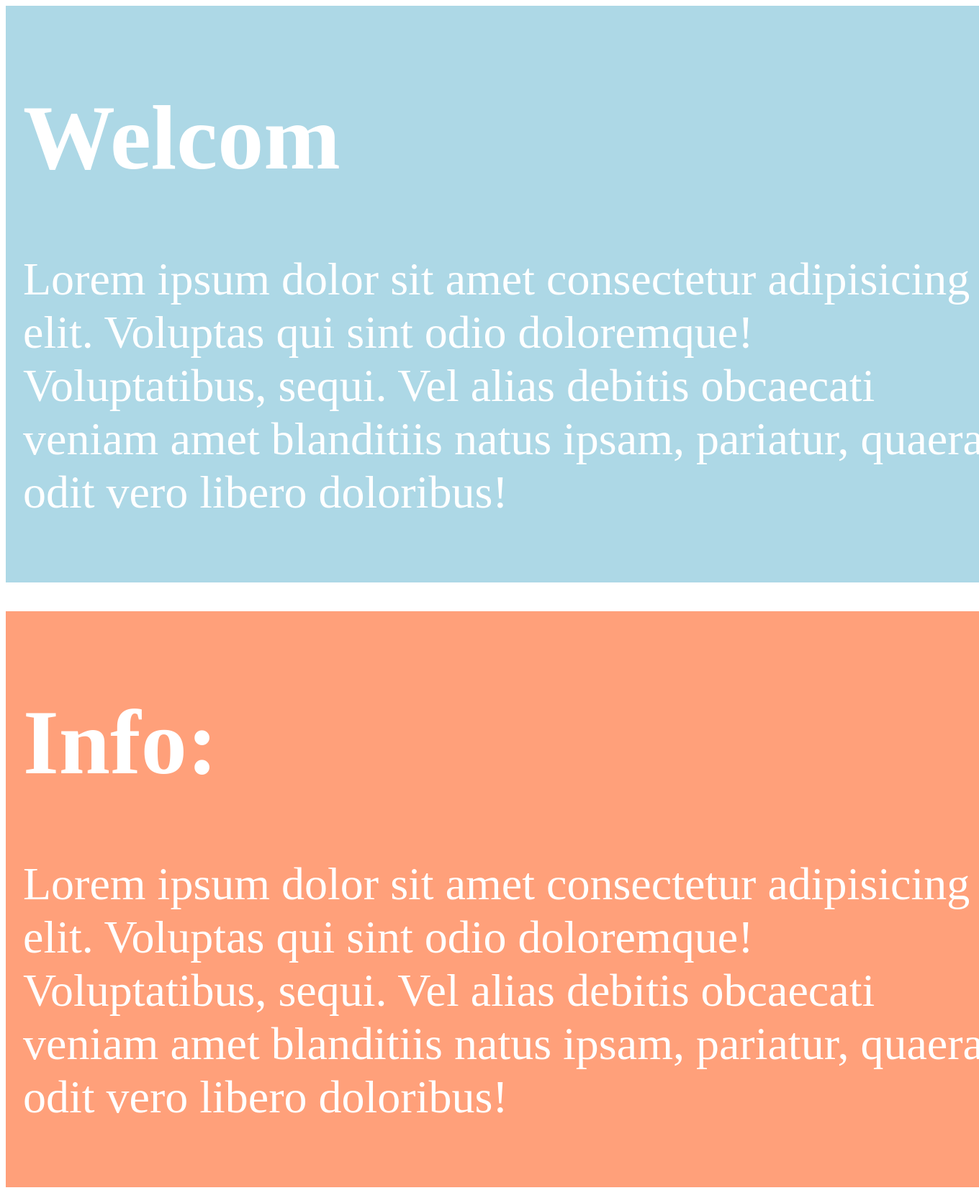
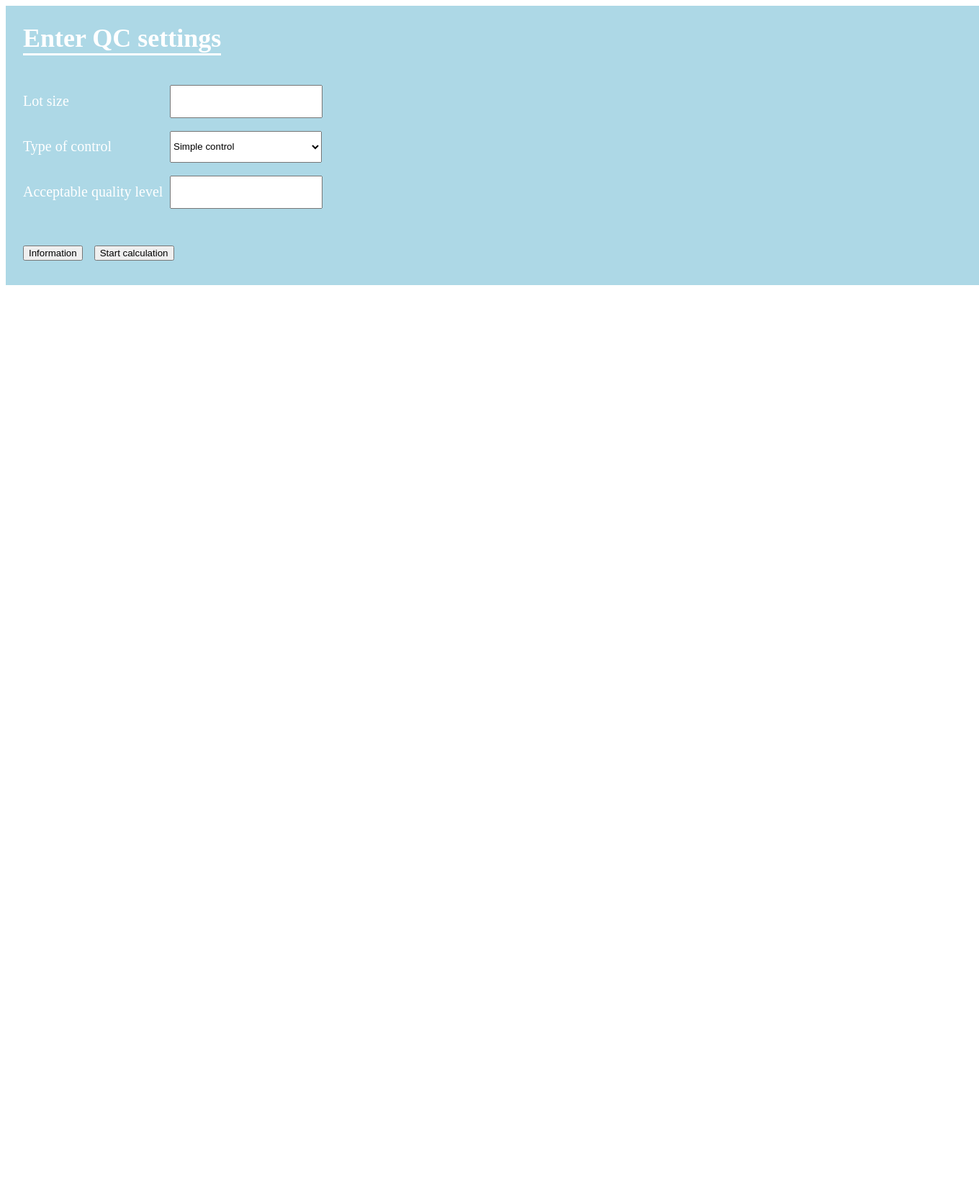
Before and after one commit to ircos-team/kick_off, a Django app: template Erpone/Software/users/templates/users/home.html in a window 1360 px wide; the page is wider, and only the part inside the window is pictured. Shown: that part at 72% size. After the commit the page ends 396 px from the top of that part, so only its background shows below. Run offline with Django 3.2, Linux system fonts and the light colour scheme; the template is opened without the code that fills it, so the values that code supplies are empty.

Commit message:
first input form

```diff
--- a/Erpone/Software/Erpone/urls.py
+++ b/Erpone/Software/Erpone/urls.py
@@ -17,6 +17,6 @@ from django.contrib import admin
 from django.urls import path, include
 
 urlpatterns = [
-    path('users/', include('users.urls')),
+    path('', include('users.urls')),
     path('admin/', admin.site.urls),
 ]
--- a/Erpone/Software/users/static/users/home.css
+++ b/Erpone/Software/users/static/users/home.css
@@ -12,6 +12,27 @@
     color: white;
     padding: 3vh;
 }
+.welcom_c p  {
+   font-size: 1.25rem;
+   width: 15vw;
+}
+.welcom_c h2  {
+    font-size: 2.25rem;
+    padding: 0;
+    margin: 0 0 4vh 0;
+    border-bottom: solid;
+    width: fit-content;
+ }
+
+ .welcom_c input  {
+    width: 15vw;
+    height: 5vh;
+ }
+ .welcom_c select {
+    width: 15.5vw;
+    height: 5.5vh;
+ }
+
 .info_c{
     height: fit-content;
     width: 100vw;
--- a/Erpone/Software/users/templates/users/home.html
+++ b/Erpone/Software/users/templates/users/home.html
@@ -10,15 +10,28 @@
 <body>
     <div class="all_container">
 
+
         <div class="welcom_c">
-            <h1>Welcom</h1>
-            <p>Lorem ipsum dolor sit amet consectetur adipisicing elit. Voluptas qui sint odio doloremque! Voluptatibus, sequi. Vel alias debitis obcaecati veniam amet blanditiis natus ipsam, pariatur, quaerat odit vero libero doloribus!</p>
+            <h2>Enter QC settings</h2>
+            <div style="display: flex; align-items: center;">
+                <p>Lot size</p>
+                <input type="number">
+            </div>
+            <div style="display: flex; align-items: center;">
+                <p>Type of control</p>
+                <select name="type" id="type">
+                    <option value="simple">Simple control</option>
+                    <option value="double">Double control</option>
+                </select>
+            </div>
+            <div style="display: flex;  align-items: center;">
+                <p>Acceptable quality level</p>
+                <input type="number">
+            </div>
+            <button>Information</button>
+            <button>Start calculation</button>
         </div>
 
-        <div class="info_c">
-            <h1>Info:</h1>
-            <p>Lorem ipsum dolor sit amet consectetur adipisicing elit. Voluptas qui sint odio doloremque! Voluptatibus, sequi. Vel alias debitis obcaecati veniam amet blanditiis natus ipsam, pariatur, quaerat odit vero libero doloribus!</p>
-        </div>
 
 
 
```
Also changed, not shown: 1 other file.
